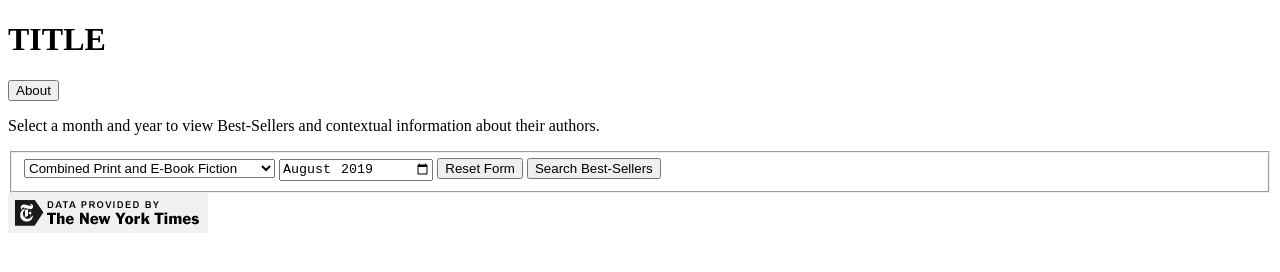
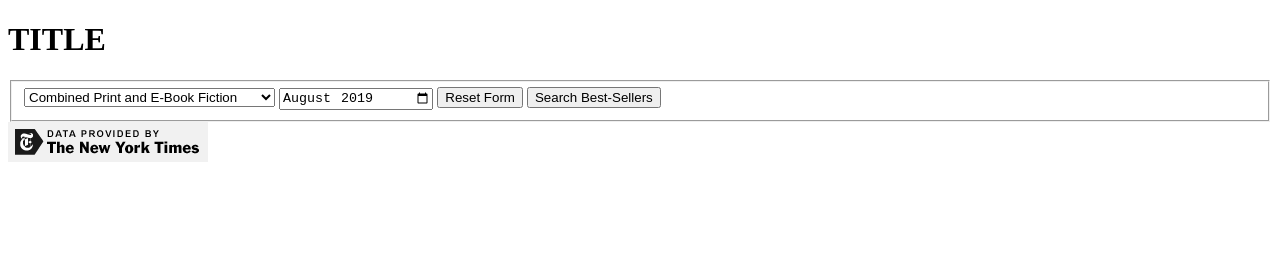
Before and after one commit to marcus-stevenson/APICapstoneHack, a plain HTML site: page index.html in a window 1280 px wide. Drawn offline with nearby package versions, Linux system fonts and the light colour scheme.

Commit message:
removed about section for later

```diff
--- a/index.html
+++ b/index.html
@@ -11,8 +11,9 @@
     <main>
         <header>
             <h1>TITLE</h1>
-            <Button id="aboutBtn">About</Button>
+            <!--<Button id="aboutBtn">About</Button>
             <p>Select a month and year to view Best-Sellers and contextual information about their authors.</p>
+            cosmetic stuff to implement later-->
         </header>
         <section>
             <form>
```
